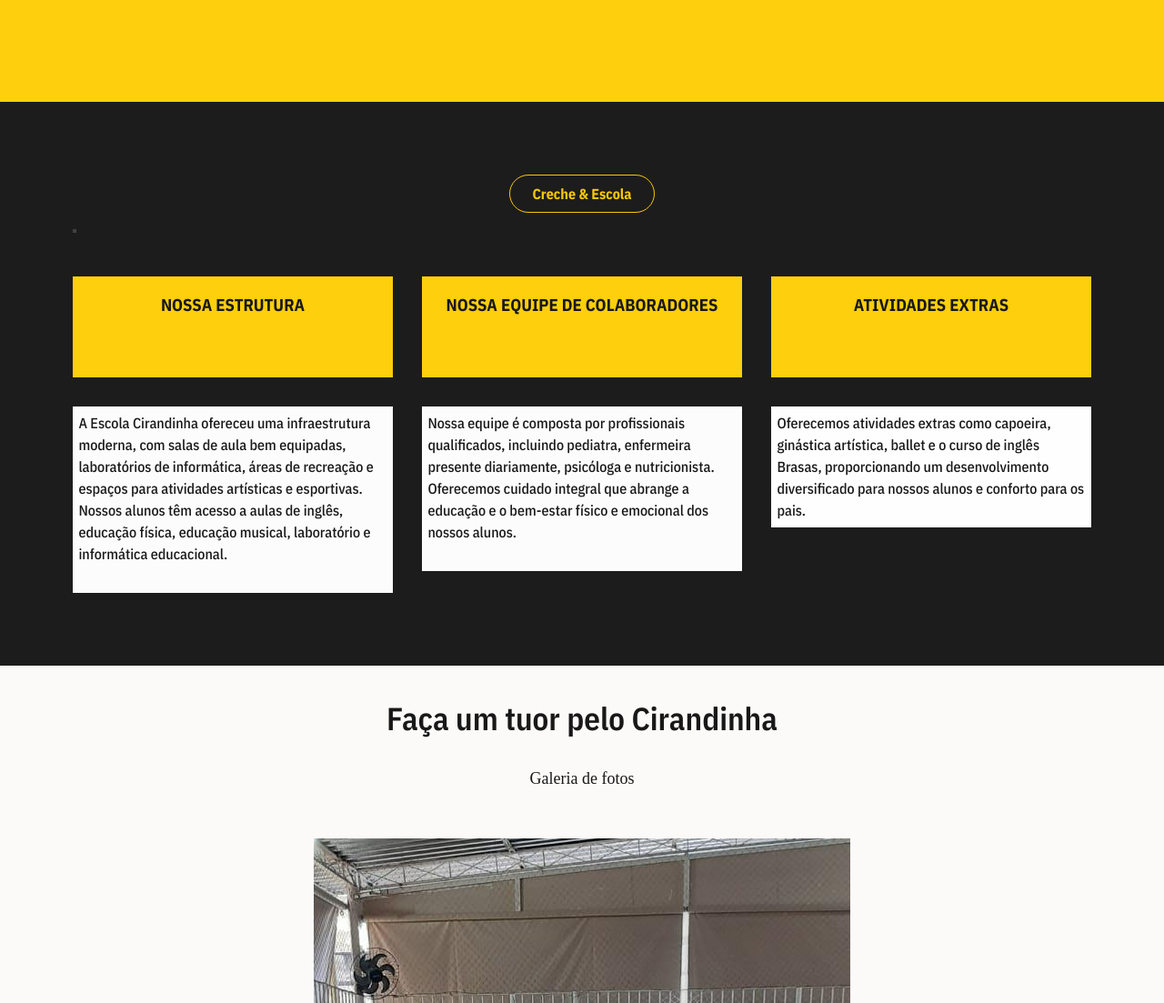
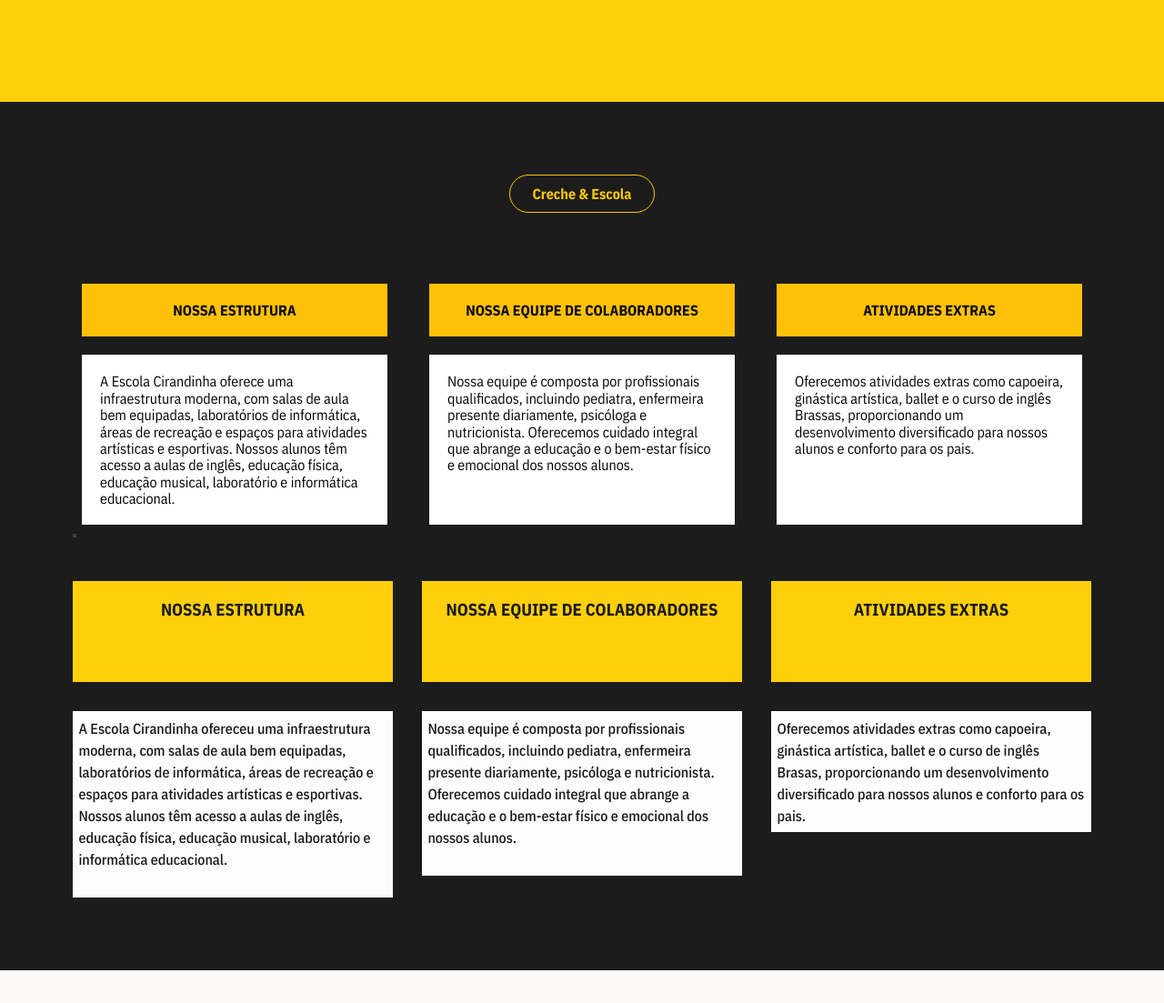
Before and after one commit to matheuslaidler/Escola-Template, a PHP site: page / in a window 1280 px wide. Shown: the part 1856-2959 px from the top of the page at 91% size. Run offline with PHP 8.4, Linux system fonts and the light colour scheme.

Commit message:
updatest

```diff
--- a/css/style.css
+++ b/css/style.css
@@ -1,3 +1,78 @@
+/*my new css to "pillars"*/
+
+
+.container {
+  display: flex;
+  flex-wrap: wrap;
+  justify-content: space-between; /* Garantindo espaço igual entre os elementos */
+  margin-top: 50px;
+}
+
+.box {
+  flex: 1 1 30%;
+  margin: 10px;
+  max-width: 30%;
+  min-width: 250px;
+  display: flex;
+  flex-direction: column;
+  align-items: center;
+  box-sizing: border-box; /* Incluindo padding e border no tamanho total */
+}
+
+.title {
+  background-color: #FFC107;
+  color: #000;
+  padding: 20px;
+  font-weight: bold;
+  text-transform: uppercase;
+  text-align: center;
+  margin-bottom: 20px;
+  width: 100%;
+  box-sizing: border-box;
+}
+
+.content {
+  background-color: #fff;
+  color: #000;
+  padding: 20px;
+  text-align: left;
+  width: 100%;
+  flex-grow: 1;
+  box-sizing: border-box;
+}
+
+.content p {
+  margin: 0;
+}
+
+
+@media (max-width: 1024px) {
+  .box {
+      flex: 1 1 calc(33.33% - 20px);
+      max-width: calc(33.33% - 20px);
+  }
+  .container {
+  display: flex;
+  flex-wrap: wrap;
+  justify-content: space-around; /* Garante espaço ao redor*/
+  margin-top: 50px;
+  }
+}
+
+@media (max-width: 768px) {
+  .box {
+      flex: 1 1 100%;
+      margin: 10px 0; /* Reduzir o espaçamento entre as colunas em telas menores */
+  }
+
+  .title {
+      margin-bottom: 10px; /* Reduzir o espaçamento entre o retângulo amarelo e o branco em telas menores */
+  }
+
+}
+/*end of my new css test lab*/
+
+
 .home-form-header30 {
   gap: var(--dl-space-space-twounits);
   height: auto;
--- a/index.html
+++ b/index.html
@@ -218,6 +218,32 @@
           >
             <span class="thq-body-small">Creche & Escola</span>
           </button><br>
+          <!--1-->
+
+          <!--html novo - teste -->
+        <div class="container">
+          <div class="box">
+              <div class="title">Nossa Estrutura</div>
+              <div class="content">
+                  <p>A Escola Cirandinha oferece uma infraestrutura moderna, com salas de aula bem equipadas, laboratórios de informática, áreas de recreação e espaços para atividades artísticas e esportivas. Nossos alunos têm acesso a aulas de inglês, educação física, educação musical, laboratório e informática educacional.</p>
+              </div>
+          </div>
+          <div class="box">
+              <div class="title">Nossa Equipe de Colaboradores</div>
+              <div class="content">
+                  <p>Nossa equipe é composta por profissionais qualificados, incluindo pediatra, enfermeira presente diariamente, psicóloga e nutricionista. Oferecemos cuidado integral que abrange a educação e o bem-estar físico e emocional dos nossos alunos.</p>
+              </div>
+          </div>
+          <div class="box">
+              <div class="title">Atividades Extras</div>
+              <div class="content">
+                  <p>Oferecemos atividades extras como capoeira, ginástica artística, ballet e o curso de inglês Brassas, proporcionando um desenvolvimento diversificado para nossos alunos e conforto para os pais.</p>
+              </div>
+          </div>
+      </div>
+
+          <!--html antigo-->
+
           <div class="pillars-max-width thq-section-max-width">
             <div class="thq-flex-row pillars-section-title">
               <div class="pillars-column thq-flex-column"></div>
@@ -278,6 +304,7 @@
               </div>
             </div>
           </div>
+          <!--1-->
         </div>
         <!---->
         <div
@@ -729,12 +756,13 @@
       defer=""
       src="js/main.js"
     ></script>
-    <!-- para fazer o formulário funcionar via mailto configurado: -->
+    <!-- para fazer o formulário funcionar via mailto configurado: --
     <script
       defer=""
       src="js/mailto-1.js"></script>
     <script
       defer=""
       src="js/mailto-2.js"></script>
+    -->
   </body>
 </html>
```
Also changed, not shown: bk/old-pillar-bk.html (added, +61 -0 lines), bk/teste-pilares-novo.html (added, +108 -0 lines), bk/teste-pilares.html (added, +91 -0 lines).
